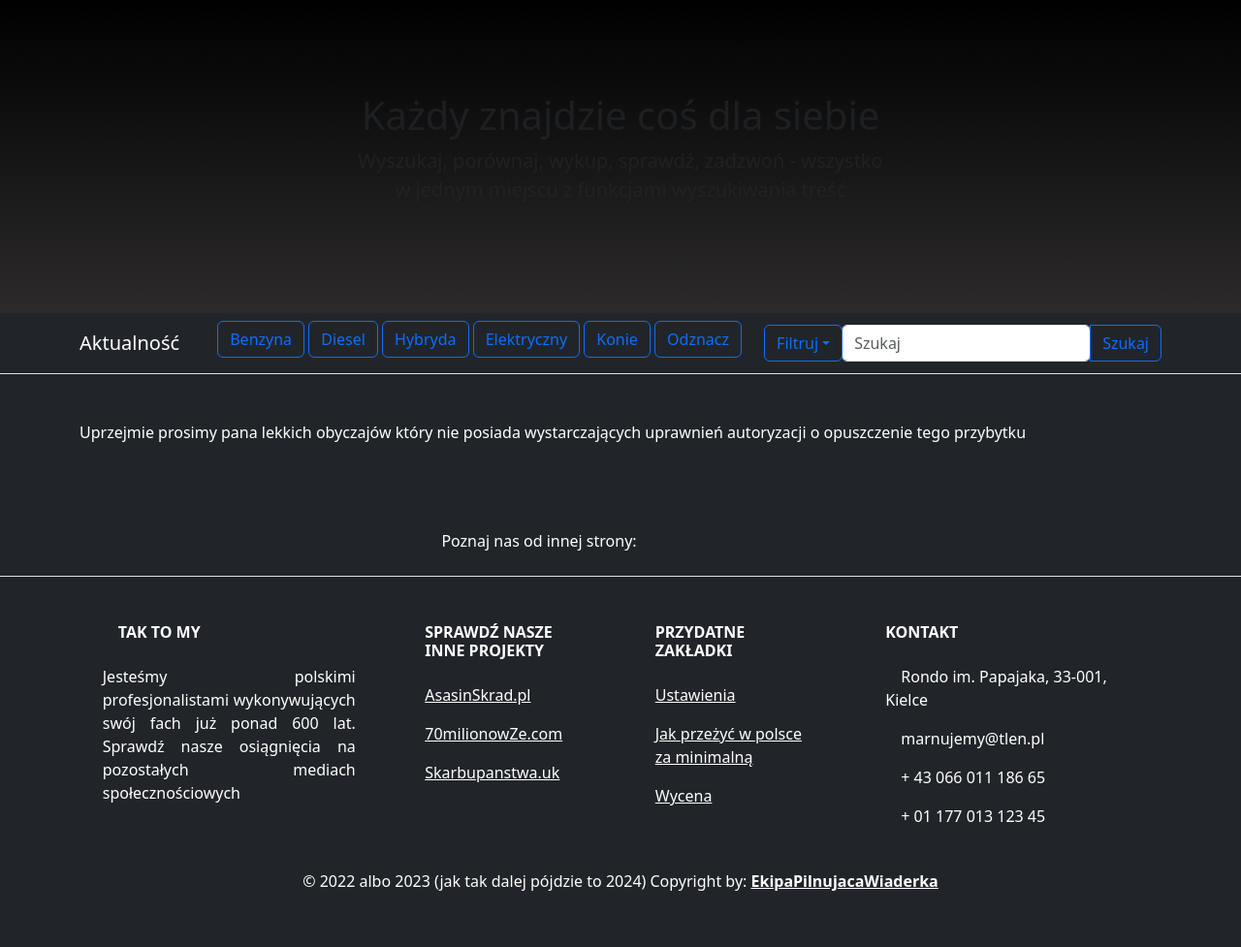
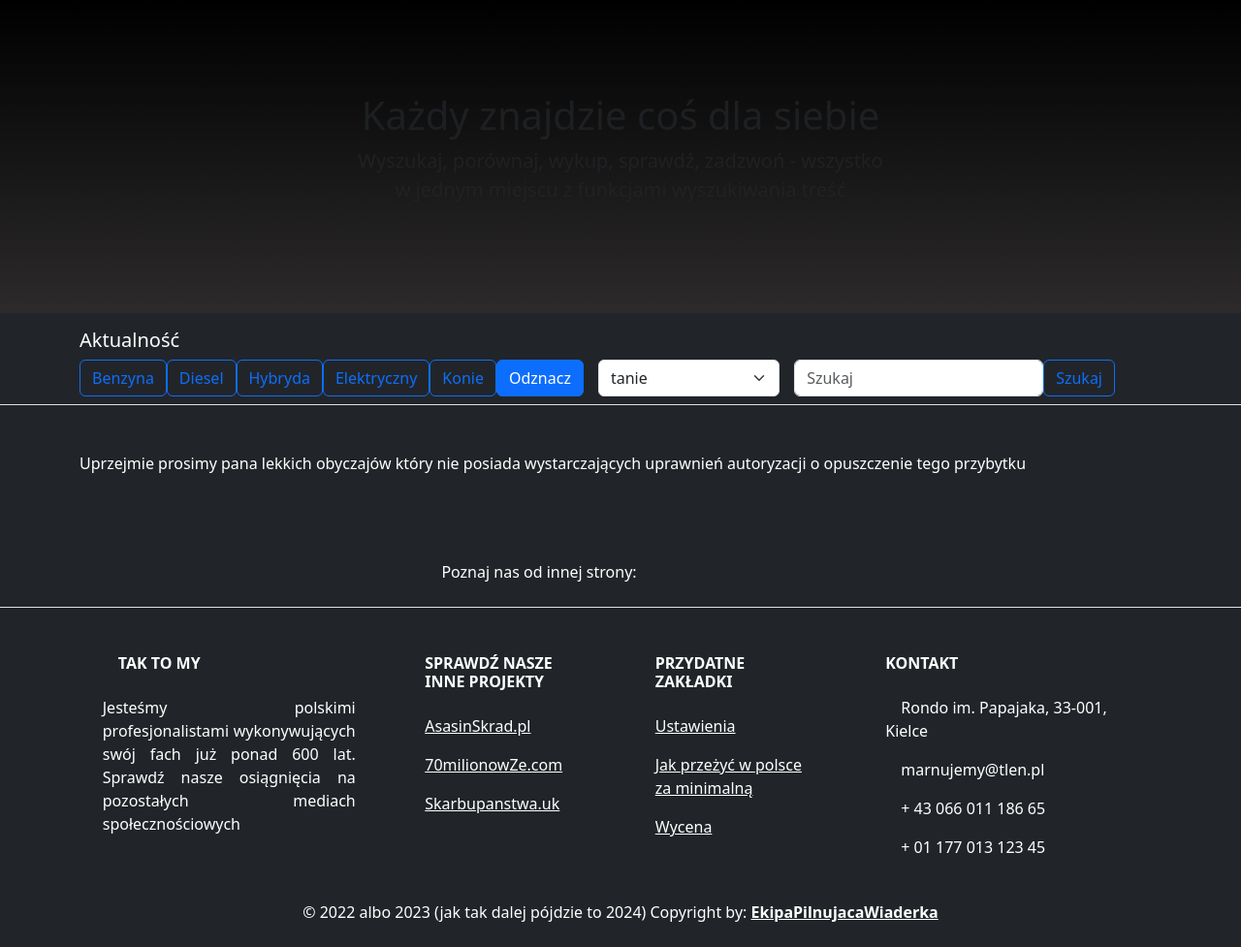
Before and after one commit to matorolll/BackEnd_Projekt_Django, a Django app: page /Auction/ in a window 1280 px wide. Shown: the part 57-1034 px from the top of the page at 97% size. Before the commit the page ends 976 px from the top, so only its background shows below. Run offline with Django 4.2, Linux system fonts and the light colour scheme; parts of the project's set-up code (start-up, migrations or seed data) failed here and were passed over; some libraries are stand-ins or nearby versions.

Commit message:
Add files via upload
Adding filtring and sorting, expanding base

```diff
--- a/serwis/main/models.py
+++ b/serwis/main/models.py
@@ -19,6 +19,8 @@ class Auta(models.Model):
     moc = models.IntegerField(default="0")
     class Meta:
         db_table = 'auta'
+
+
 
 #Glowny model portfela, odpowiada za tabele w mysql portfel
 class balance(models.Model):
--- a/serwis/main/templates/main/auction.html
+++ b/serwis/main/templates/main/auction.html
@@ -16,42 +16,48 @@
     <div class="container">
       <div class="navbar-brand d-flex align-items-center">Aktualność</div>
 
-      <div>
-        <input type="radio" class="btn-check" name="options" id="option1" autocomplete="off" onClick=""/>
+      <form method="GET" action="{% url 'auction' %}" class="form-inline mr-5">
+        <input type="radio" class="btn-check" name="fuels" id="option1" value="Benzyna"
+          onchange="this.form.submit()" {% if request.GET.fuels == 'Benzyna' %}checked{% endif %}>
         <label class="btn btn-outline-primary" for="option1">Benzyna</label>
-        <input type="radio" class="btn-check" name="options" id="option2" autocomplete="off" onClick=""/>
+
+        <input type="radio" class="btn-check" name="fuels" id="option2" value="Diesel"
+          onchange="this.form.submit()" {% if request.GET.fuels == 'Diesel' %}checked{% endif %}>
         <label class="btn btn-outline-primary" for="option2">Diesel</label>
-        <input type="radio" class="btn-check" name="options" id="option3" autocomplete="off" onClick=""/>
+
+        <input type="radio" class="btn-check" name="fuels" id="option3" value="Hybryda"
+          onchange="this.form.submit()" {% if request.GET.fuels == 'Hybryda' %}checked{% endif %}>
         <label class="btn btn-outline-primary" for="option3">Hybryda</label>
-        <input type="radio" class="btn-check" name="options" id="option4" autocomplete="off" onClick=""/>
+
+        <input type="radio" class="btn-check" name="fuels" id="option4" value="Elektryczny"
+          onchange="this.form.submit()" {% if request.GET.fuels == 'Elektryczny' %}checked{% endif %}>
         <label class="btn btn-outline-primary" for="option4">Elektryczny</label>
-        <input type="radio" class="btn-check" name="options" id="option5" autocomplete="off" onClick=""/>
+
+        <input type="radio" class="btn-check" name="fuels" id="option5" value="Konie"
+          onchange="this.form.submit()" {% if request.GET.fuels == 'Konie' %}checked{% endif %}>
         <label class="btn btn-outline-primary" for="option5">Konie</label>
-        <input type="radio" class="btn-check" name="options" id="option6" autocomplete="off" onClick=""/>
+
+        <input type="radio" class="btn-check" name="fuels" id="option6" value=""
+          onchange="this.form.submit()" {% if not request.GET.fuels %}checked{% endif %}>
         <label class="btn btn-outline-primary" for="option6">Odznacz</label>
-      </div>
 
-      <div class="col-xs-8 col-xs-offset-2">
-        <div class="input-group ">
+        <div class="col">
+          <select class="form-select" name="sorts" onchange="this.form.submit()">
+            <option value="tanie" {% if request.GET.sorts == 'tanie' %}selected{% endif %}>tanie</option>
+            <option value="drogie" {% if request.GET.sorts == 'drogie' %}selected{% endif %}>drogie</option>
+            <option value="popularne" {% if request.GET.sorts == 'popularne' %}selected{% endif %}>popularne</option>
+            <option value="niepopularne" {% if request.GET.sorts == 'niepopularne' %}selected{% endif %}>niepopularne</option>
 
-          <div class="dropdown">
-            <button class="btn btn-outline-primary dropdown-toggle" type="button" data-bs-toggle="dropdown"  aria-expanded="false">Filtruj<span class="caret"></span></button>
-            <ul class="dropdown-menu">
-              <li><a class="dropdown-item"  onClick=""    >Od najtańszych</a></li>
-              <li><a class="dropdown-item"  onClick=""   >Od najdroższych</a></li>
-              <li><a class="dropdown-item"  onClick="" >Od najbardziej popularnych</a></li>
-              <li><a class="dropdown-item"  onClick="">Od najmniej popularnych</a></li>
-            </ul>
-          </div>
+            <option value="mocmin" {% if request.GET.sorts == 'mocmin' %}selected{% endif %}>Najslabsze</option>
+            <option value="mocmax" {% if request.GET.sorts == 'mocmax' %}selected{% endif %}>Najmocniejsze</option>
+            <option value="spalaniemin" {% if request.GET.sorts == 'spalaniemin' %}selected{% endif %}>najmniejsze spalanie</option>
+            <option value="spalaniemax" {% if request.GET.sorts == 'spalaniemax' %}selected{% endif %}>najwieksze spalanie</option>
+          </select>
+        </div>
 
-          <input type="search" class="form-control rounded" placeholder="Szukaj" aria-label="Search" aria-describedby="search-addon" onChange="" />
-          <button type="button" class="btn btn-outline-primary">Szukaj</button>
-
-        </div>
-      </div>
-
-
-
+        <input type="search" class="form-control rounded" name="search" placeholder="Szukaj" aria-label="Search" aria-describedby="search-addon"/>
+        <button type="button" class="btn btn-outline-primary" onclick="this.form.submit()">Szukaj</button>
+      </form>
 
 
     </div>
--- a/serwis/main/views.py
+++ b/serwis/main/views.py
@@ -47,9 +47,28 @@ def showHomePage(request):
 def showAuctionPage(request):
     if request.user.is_authenticated:
         auta = Auta.objects.all()
+        typ_paliwa = request.GET.get('fuels')
+        typ_sortowania = request.GET.get('sorts')
+        slowo = request.GET.get('search')
+
+
+        if   typ_paliwa: auta = Auta.objects.filter(paliwo=typ_paliwa)
+        if   slowo: auta = auta.filter(nazwa__contains=slowo)
+
+        if   typ_sortowania == 'tanie':        auta = auta.order_by('cena')
+        elif typ_sortowania == 'drogie':       auta = auta.order_by('-cena')
+        elif typ_sortowania == 'popularne':    auta = auta.order_by('-popularnosc')
+        elif typ_sortowania == 'niepopularne': auta = auta.order_by('popularnosc')
+
+        elif typ_sortowania == 'mocmin':       auta = auta.order_by('moc')
+        elif typ_sortowania == 'mocmax':       auta = auta.order_by('-moc')
+        elif typ_sortowania == 'spalaniemin':  auta = auta.order_by('spalanie')
+        elif typ_sortowania == 'spalaniemax':  auta = auta.order_by('-spalanie')
+
+
+
         user = balance.objects.get(user=request.user)
-        context = {'auta':auta,
-                'balance': user.balance}
+        context = {'auta':auta,'balance': user.balance}
     else: context={}
     return render(request, "main/auction.html",context)
 
```
